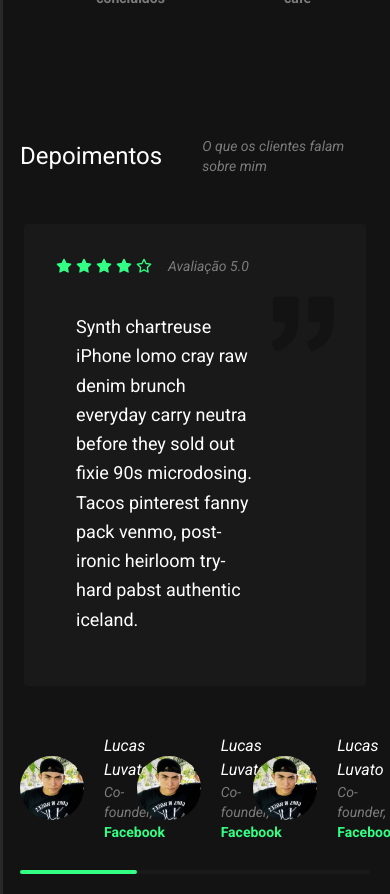
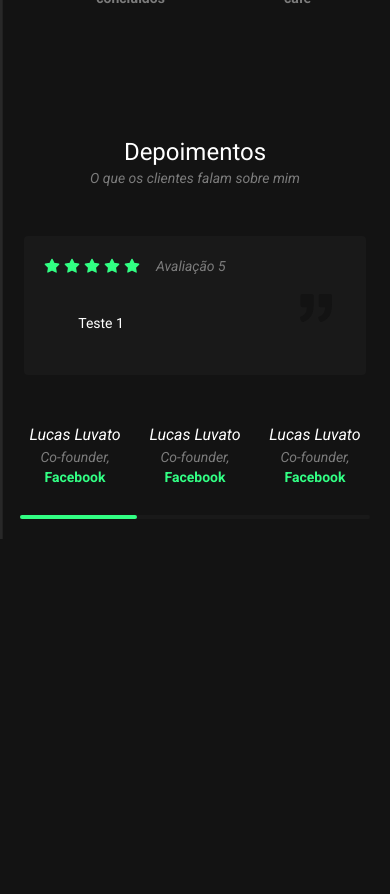
Before and after one commit to dionbiancha/mature-portfolio, a Next.js app: page /home in a window 390 px wide. Shown: the part 2240-3134 px from the top of the page. After the commit the page ends 2779 px from the top, so only its background shows below. Built offline with nearby package versions, Linux system fonts and the light colour scheme.

Commit message:
feature: Depositions slider

```diff
--- a/src/pages/home/depositions/index.tsx
+++ b/src/pages/home/depositions/index.tsx
@@ -1,23 +1,43 @@
-import React from 'react'
+import React, { useState } from 'react'
+
+const items = [
+  {
+    text: 'Teste 1',
+    ranking: 5.0
+  },
+  {
+    text: 'Teste 2',
+    ranking: 3.0
+  },
+  {
+    text: 'Teste 3',
+    ranking: 4.0
+  }
+]
 
 const Depositions: React.FC = () => {
+  const [deposition, setDeposition] = useState(0)
   return (
     <div className="flex flex-col">
-      <div className="flex flex-row items-center mt-32">
+      <div className="flex sm:flex-row flex-col items-center mt-32">
         <h2 className="text-white text-2xl">Depoimentos</h2>
-        <h3 className="text-gray_2 italic text-sm ml-10">
+        <h3 className="text-gray_2 italic text-sm sm:ml-10">
           O que os clientes falam sobre mim
         </h3>
       </div>
       <section>
         <div className="container px-5 py-16 mx-auto">
           <div className="flex flex-wrap -m-4">
-            <div className="w-full h-full bg-gray_3 p-8 rounded">
+            <div className="w-full h-full bg-gray_3 sm:p-12 p-5 rounded">
               <div className="flex flex-row">
                 <div className="flex mb-4">
                   <span className="flex items-center">
                     <svg
-                      fill="currentColor"
+                      fill={
+                        items[deposition].ranking >= 1.0
+                          ? 'currentColor'
+                          : 'none'
+                      }
                       stroke="currentColor"
                       strokeLinecap="round"
                       strokeLinejoin="round"
@@ -28,7 +48,11 @@ const Depositions: React.FC = () => {
                       <path d="M12 2l3.09 6.26L22 9.27l-5 4.87 1.18 6.88L12 17.77l-6.18 3.25L7 14.14 2 9.27l6.91-1.01L12 2z"></path>
                     </svg>
                     <svg
-                      fill="currentColor"
+                      fill={
+                        items[deposition].ranking >= 2.0
+                          ? 'currentColor'
+                          : 'none'
+                      }
                       stroke="currentColor"
                       strokeLinecap="round"
                       strokeLinejoin="round"
@@ -39,7 +63,11 @@ const Depositions: React.FC = () => {
                       <path d="M12 2l3.09 6.26L22 9.27l-5 4.87 1.18 6.88L12 17.77l-6.18 3.25L7 14.14 2 9.27l6.91-1.01L12 2z"></path>
                     </svg>
                     <svg
-                      fill="currentColor"
+                      fill={
+                        items[deposition].ranking >= 3.0
+                          ? 'currentColor'
+                          : 'none'
+                      }
                       stroke="currentColor"
                       strokeLinecap="round"
                       strokeLinejoin="round"
@@ -50,7 +78,11 @@ const Depositions: React.FC = () => {
                       <path d="M12 2l3.09 6.26L22 9.27l-5 4.87 1.18 6.88L12 17.77l-6.18 3.25L7 14.14 2 9.27l6.91-1.01L12 2z"></path>
                     </svg>
                     <svg
-                      fill="currentColor"
+                      fill={
+                        items[deposition].ranking >= 4.0
+                          ? 'currentColor'
+                          : 'none'
+                      }
                       stroke="currentColor"
                       strokeLinecap="round"
                       strokeLinejoin="round"
@@ -61,7 +93,11 @@ const Depositions: React.FC = () => {
                       <path d="M12 2l3.09 6.26L22 9.27l-5 4.87 1.18 6.88L12 17.77l-6.18 3.25L7 14.14 2 9.27l6.91-1.01L12 2z"></path>
                     </svg>
                     <svg
-                      fill="none"
+                      fill={
+                        items[deposition].ranking === 5.0
+                          ? 'currentColor'
+                          : 'none'
+                      }
                       stroke="currentColor"
                       strokeLinecap="round"
                       strokeLinejoin="round"
@@ -72,22 +108,19 @@ const Depositions: React.FC = () => {
                       <path d="M12 2l3.09 6.26L22 9.27l-5 4.87 1.18 6.88L12 17.77l-6.18 3.25L7 14.14 2 9.27l6.91-1.01L12 2z"></path>
                     </svg>
                     <span className="text-gray_2 text-sm italic ml-3">
-                      Avaliação 5.0
+                      Avaliação {items[deposition].ranking}
                     </span>
                   </span>
                 </div>
               </div>
               <div className="flex flex-row justify-center">
-                <p className="leading-relaxed p-5 w w-4/5 text-white text-lg ">
-                  Synth chartreuse iPhone lomo cray raw denim brunch everyday
-                  carry neutra before they sold out fixie 90s microdosing. Tacos
-                  pinterest fanny pack venmo, post-ironic heirloom try-hard
-                  pabst authentic iceland.
+                <p className="leading-relaxed p-5 w w-4/5 text-white text-sm ">
+                  {items[deposition].text}
                 </p>
                 <svg
                   xmlns="http://www.w3.org/2000/svg"
                   fill="currentColor"
-                  className="block w-16 h-16 text-gray_4 mb-4"
+                  className="block sm:w-16 sm:h-16 w-8 h-8 text-gray_4 mb-4"
                   viewBox="0 0 975.036 975.036"
                 >
                   <path d="M925.036 57.197h-304c-27.6 0-50 22.4-50 50v304c0 27.601 22.4 50 50 50h145.5c-1.9 79.601-20.4 143.3-55.4 191.2-27.6 37.8-69.399 69.1-125.3 93.8-25.7 11.3-36.8 41.7-24.8 67.101l36 76c11.6 24.399 40.3 35.1 65.1 24.399 66.2-28.6 122.101-64.8 167.7-108.8 55.601-53.7 93.7-114.3 114.3-181.9 20.601-67.6 30.9-159.8 30.9-276.8v-239c0-27.599-22.401-50-50-50zM106.036 913.497c65.4-28.5 121-64.699 166.9-108.6 56.1-53.7 94.4-114.1 115-181.2 20.6-67.1 30.899-159.6 30.899-277.5v-239c0-27.6-22.399-50-50-50h-304c-27.6 0-50 22.4-50 50v304c0 27.601 22.4 50 50 50h145.5c-1.9 79.601-20.4 143.3-55.4 191.2-27.6 37.8-69.4 69.1-125.3 93.8-25.7 11.3-36.8 41.7-24.8 67.101l35.9 75.8c11.601 24.399 40.501 35.2 65.301 24.399z"></path>
@@ -98,13 +131,16 @@ const Depositions: React.FC = () => {
         </div>
       </section>
       <div className="flex flex-row w-full justify-between">
-        <div className="flex flex-row items-center mb-5">
+        <button
+          className="flex flex-row items-center mb-5 cursor-pointer focus:outline-none"
+          onClick={() => setDeposition(0)}
+        >
           <img
-            className="w-16 h-16 rounded-full"
+            className="w-16 h-16 rounded-full sm:block hidden"
             src="assets/images/me.jpg"
             alt="Foto de Dionei Bianchati"
           />
-          <div className="flex flex-col ml-5">
+          <div className="flex flex-col sm:ml-5">
             <h4 className="italic text-white">Lucas Luvato</h4>
             <p className="text-sm text-gray_2 italic">
               Co-founder,{' '}
@@ -113,14 +149,17 @@ const Depositions: React.FC = () => {
               </span>
             </p>
           </div>
-        </div>
-        <div className="flex flex-row items-center mb-5">
+        </button>
+        <button
+          className="flex flex-row items-center mb-5 cursor-pointer focus:outline-none"
+          onClick={() => setDeposition(1)}
+        >
           <img
-            className="w-16 h-16 rounded-full"
+            className="w-16 h-16 rounded-full sm:block hidden"
             src="assets/images/me.jpg"
             alt="Foto de Dionei Bianchati"
           />
-          <div className="flex flex-col ml-5">
+          <div className="flex flex-col sm:mr-0 sm:ml-5 ml-3 mr-3">
             <h4 className="italic text-white">Lucas Luvato</h4>
             <p className="text-sm text-gray_2 italic">
               Co-founder,{' '}
@@ -129,14 +168,17 @@ const Depositions: React.FC = () => {
               </span>
             </p>
           </div>
-        </div>
-        <div className="flex flex-row items-center mb-5">
+        </button>
+        <button
+          className="flex flex-row items-center mb-5 cursor-pointer focus:outline-none"
+          onClick={() => setDeposition(2)}
+        >
           <img
-            className="w-16 h-16 rounded-full"
+            className="w-16 h-16 rounded-full sm:block hidden"
             src="assets/images/me.jpg"
             alt="Foto de Dionei Bianchati"
           />
-          <div className="flex flex-col ml-5">
+          <div className="flex flex-col sm:ml-5">
             <h4 className="italic text-white">Lucas Luvato</h4>
             <p className="text-sm text-gray_2 italic">
               Co-founder,{' '}
@@ -145,10 +187,17 @@ const Depositions: React.FC = () => {
               </span>
             </p>
           </div>
-        </div>
+        </button>
       </div>
       <div className="w-full h-1 rounded bg-gray_3 mt-2">
-        <div className="w-1/3 h-1 rounded bg-green_1" />
+        <div
+          style={{
+            transition: 'all 0.2s linear',
+            marginLeft:
+              deposition === 1 ? '33.333%' : deposition === 2 ? '66.666%' : '0%'
+          }}
+          className="w-1/3 h-1 rounded bg-green_1"
+        />
       </div>
     </div>
   )
--- a/tailwind.config.js
+++ b/tailwind.config.js
@@ -5,6 +5,7 @@ module.exports = {
     extend: {},
     colors: {
       green_1: '#32FF84',
+      green_2: 'rgb(50,255,132, 0.1)',
       white: '#FFFFFF',
       yellow: '#E1C116',
       gray_1: '#E5E5E5',
```
